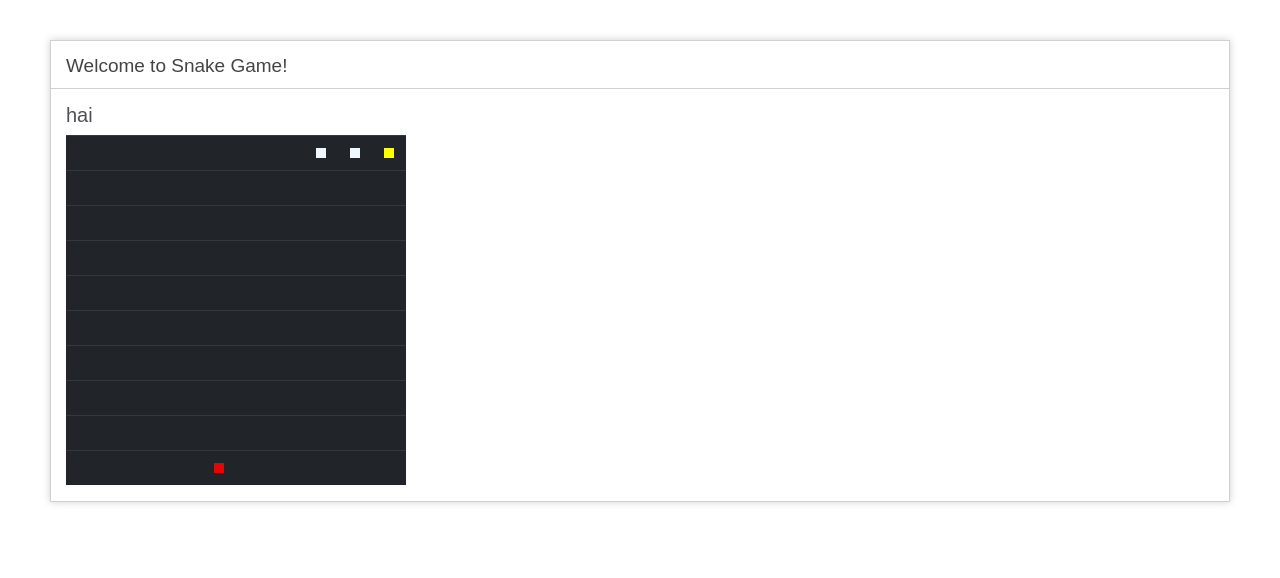
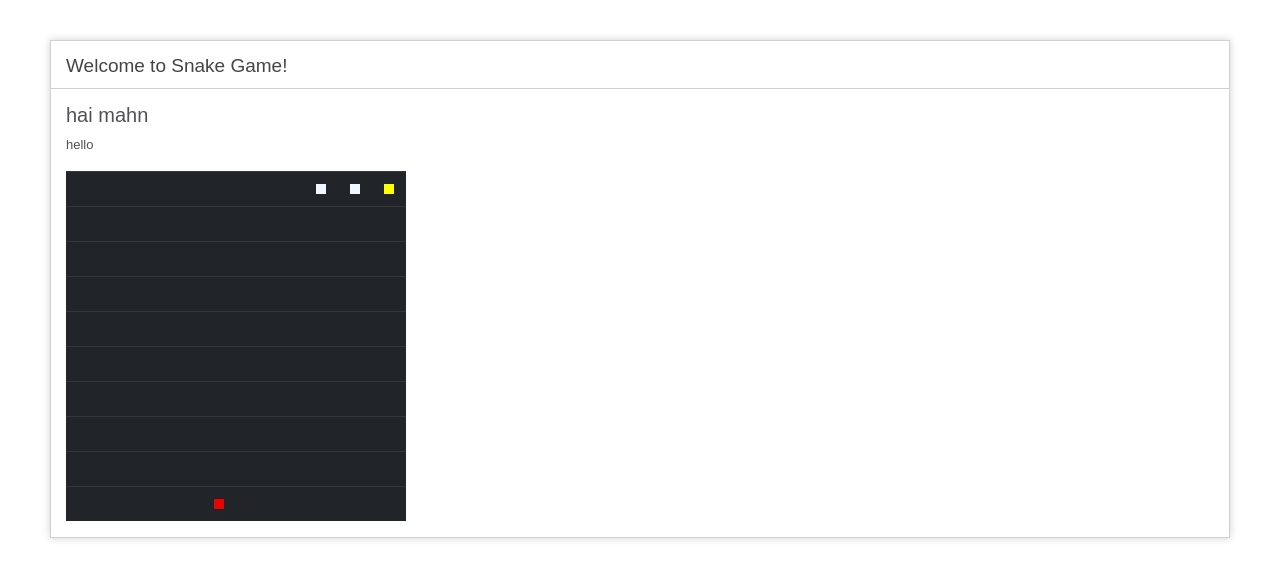
Before and after one commit to Gabrielezi0/snakegame, a PHP site: page / in a window 1280 px wide. Shown: the top 578 px of the page. Run offline with PHP 8.4, Linux system fonts and the light colour scheme; some libraries are stand-ins or nearby versions.

Commit message:
trying to get a conflict

```diff
--- a/index.php
+++ b/index.php
@@ -74,7 +74,8 @@
 
 
 	<div id="body">
-	<h5>hai</h5>
+	<h5>hai mahn</h5>
+	<p>hello</p>
 		<table class="table table-dark" style="width: 100px;height:100px;"><tbody>
 		<?php
 			for($i=0;$i<10;$i++)
```
